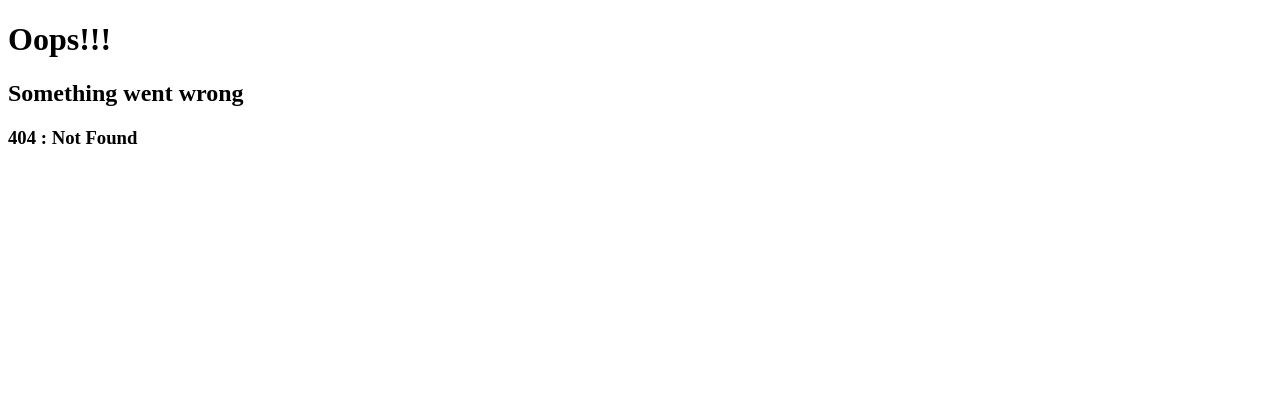
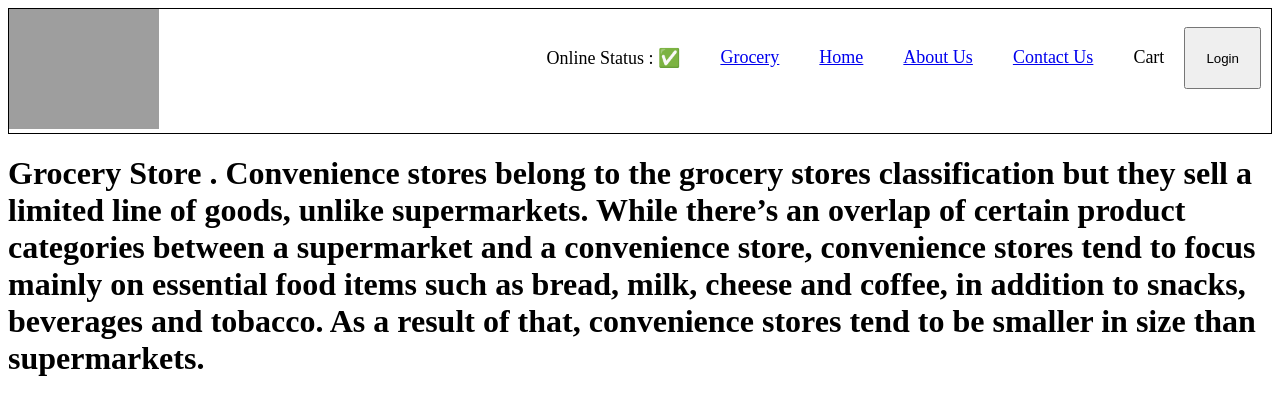
Before and after one commit to nup26/ReactJs, a React (Vite) app: page /grocery in a window 1280 px wide. Before the commit this address had no page. Shown: the top 414 px of the page. Built offline with nearby package versions, Linux system fonts and the light colour scheme; grey boxes are pictures that could not be loaded.

Commit message:
episode 9

```diff
--- a/src/App.js
+++ b/src/App.js
@@ -1,4 +1,4 @@
-import React from "react";
+import React, { lazy, Suspense } from "react";
 import ReactDOM from "react-dom/client";
 // import resList, { name } from "../data/restaurant";
 import Header from "./components/Header";
@@ -8,10 +8,14 @@
 import RestaurantMenu from "./components/RestaurantMenu";
 import Error from "./components/Error";
 import { createBrowserRouter, RouterProvider, Outlet } from "react-router-dom";
+import useRestaurantMenu from "./utils/useRestaurantMenu";
+//import Grocery from "./components/Grocery";
 
 // const StyleCard = {
 //   backgroundColor: "#f0f0f0",
 // };
+
+const Grocery = lazy(() => import("./components/Grocery"));
 
 const AppLayout = () => {
   return (
@@ -44,6 +48,18 @@
         path: "/restaurants/:resId",
         element: <RestaurantMenu />,
       },
+      {
+        path: "/resmenu",
+        element: <useRestaurantMenu />,
+      },
+      {
+        path: "/grocery",
+        element: (
+          <Suspense fallback={<h1>Loading....</h1>}>
+            <Grocery />
+          </Suspense>
+        ),
+      },
     ],
     errorElement: <Error />,
   },
--- a/src/components/Body.js
+++ b/src/components/Body.js
@@ -3,6 +3,7 @@
 import resList from "../utils/mockdata";
 import Shimmer from "./Shimmer";
 import { Link } from "react-router-dom";
+import useOnlineStatus from "../utils/useOnlineStatus";
 
 const Body = () => {
   //state variable - super powerful variable
@@ -49,6 +50,17 @@
 
     console.log(filterRestaurants);
   };
+
+  const onlineStatus = useOnlineStatus();
+
+  console.log("before", onlineStatus);
+
+  if (onlineStatus === false)
+    return (
+      <h1>Looks like you are offline.Please check your internet connection</h1>
+    );
+
+  console.log("after ", onlineStatus);
 
   //loading spiner when when was empty
   //conditional rendering
--- /dev/null
+++ b/src/components/Grocery.js
@@ -0,0 +1,17 @@
+const Grocery = () => {
+  return (
+    <div>
+      <h1>
+        Grocery Store . Convenience stores belong to the grocery stores
+        classification but they sell a limited line of goods, unlike
+        supermarkets. While there’s an overlap of certain product categories
+        between a supermarket and a convenience store, convenience stores tend
+        to focus mainly on essential food items such as bread, milk, cheese and
+        coffee, in addition to snacks, beverages and tobacco. As a result of
+        that, convenience stores tend to be smaller in size than supermarkets.
+      </h1>
+    </div>
+  );
+};
+
+export default Grocery;
--- a/src/components/Header.js
+++ b/src/components/Header.js
@@ -1,11 +1,14 @@
 import { useEffect, useState } from "react";
 import { LOGO_URL } from "../utils/contants";
 import { Link } from "react-router-dom";
+import useOnlineStatus from "../utils/useOnlineStatus";
 
 const Header = () => {
   //let btnName = "Login";
 
   const [btnNameReact, setbtnNameReact] = useState("Login");
+
+  const onlineStatus = useOnlineStatus();
 
   return (
     <div className="header">
@@ -15,6 +18,11 @@
 
       <div className="nav-items">
         <ul>
+          <li>Online Status : {onlineStatus ? "✅" : "🔴"}</li>
+          <li>
+            <Link to="/grocery">Grocery</Link>
+          </li>
+
           <li>
             <Link to="/">Home</Link>
           </li>
--- a/src/components/RestaurantMenu.js
+++ b/src/components/RestaurantMenu.js
@@ -2,37 +2,50 @@
 import Shimmer from "./Shimmer";
 import { MENU_API } from "../utils/contants";
 import { useParams } from "react-router-dom";
+import useRestaurantMenu from "../utils/useRestaurantMenu";
 
 const RestaurantMenu = () => {
-  const [resInfo, setresInfo] = useState(null);
+  // const [resInfo, setresInfo] = useState(null);
 
   const { resId } = useParams();
 
-  useEffect(() => {
-    fetchMenu();
-  }, []);
+  const resInfo = useRestaurantMenu(resId);
 
-  const fetchMenu = async () => {
-    const data = await fetch(MENU_API + resId);
+  // console.log(resInfo);
 
-    const json = await data.json();
+  // useEffect(() => {
+  //   fetchMenu();
+  // }, []);
 
-    console.log(json);
+  // const fetchMenu = async () => {
+  //   // const data = await fetch(MENU_API + resId);
 
-    setresInfo(json.data);
+  //   const data = await fetch(MENU_API + resId);
 
-    console.log(resInfo);
-  };
+  //   const json = await data.json();
+
+  //   console.log(json);
+
+  //   setresInfo(json.data);
+
+  //   console.log(resInfo);
+  // };
 
   if (resInfo === null) return <Shimmer />;
 
+  // const { name, cuisines, costForTwoMessage } =
+  //   resInfo?.cards[0]?.card?.card?.info;
+
   const { name, cuisines, costForTwoMessage } =
-    resInfo?.cards[0]?.card?.card?.info;
+    resInfo?.cards[2]?.card?.card?.info;
+
+  // const { itemCards } =
+  //   resInfo?.cards[2]?.groupedCard?.cardGroupMap?.REGULAR?.cards[3]?.card?.card;
 
   const { itemCards } =
-    resInfo?.cards[2]?.groupedCard?.cardGroupMap?.REGULAR?.cards[3]?.card?.card;
+    resInfo?.cards[4]?.groupedCard?.cardGroupMap?.REGULAR?.cards[1]?.card?.card;
 
-  console.log(itemCards);
+  // console.log(itemCards);
 
   return (
     <div className="menu">
--- /dev/null
+++ b/src/utils/useOnlineStatus.js
@@ -0,0 +1,20 @@
+import { useEffect, useState } from "react";
+
+const useOnlineStatus = () => {
+  const [onlineStatus, setOnlineStatus] = useState(true);
+
+  //check if online
+  useEffect(() => {
+    window.addEventListener("offline", () => {
+      setOnlineStatus(false);
+    });
+
+    window.addEventListener("online", () => {
+      setOnlineStatus(true);
+    });
+  }, []);
+
+  return onlineStatus;
+};
+
+export default useOnlineStatus;
--- /dev/null
+++ b/src/utils/useRestaurantMenu.js
@@ -0,0 +1,20 @@
+import { useEffect, useState } from "react";
+import { MENU_API } from "../utils/contants";
+const useRestaurantMenu = (resId) => {
+  const [resInfo, setResInfo] = useState(null);
+  //fetch data
+
+  useEffect(() => {
+    fetchData();
+  }, []);
+
+  const fetchData = async () => {
+    const data = await fetch(MENU_API + resId);
+    const json = await data.json();
+    setResInfo(json.data);
+  };
+
+  return resInfo;
+};
+
+export default useRestaurantMenu;
```
Also changed, not shown: Assest/app_store.avif (added), Assest/play_store.avif (added), Notes/Episode9.txt (added).
